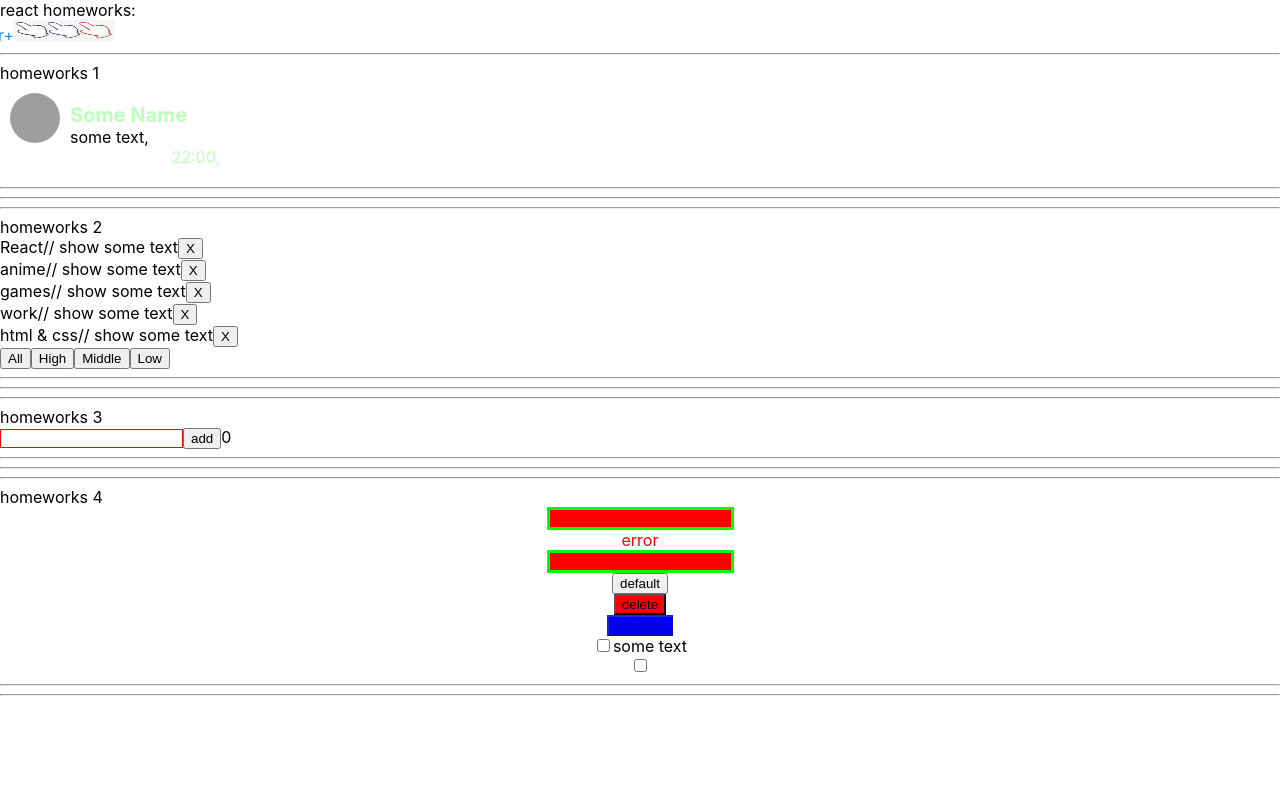
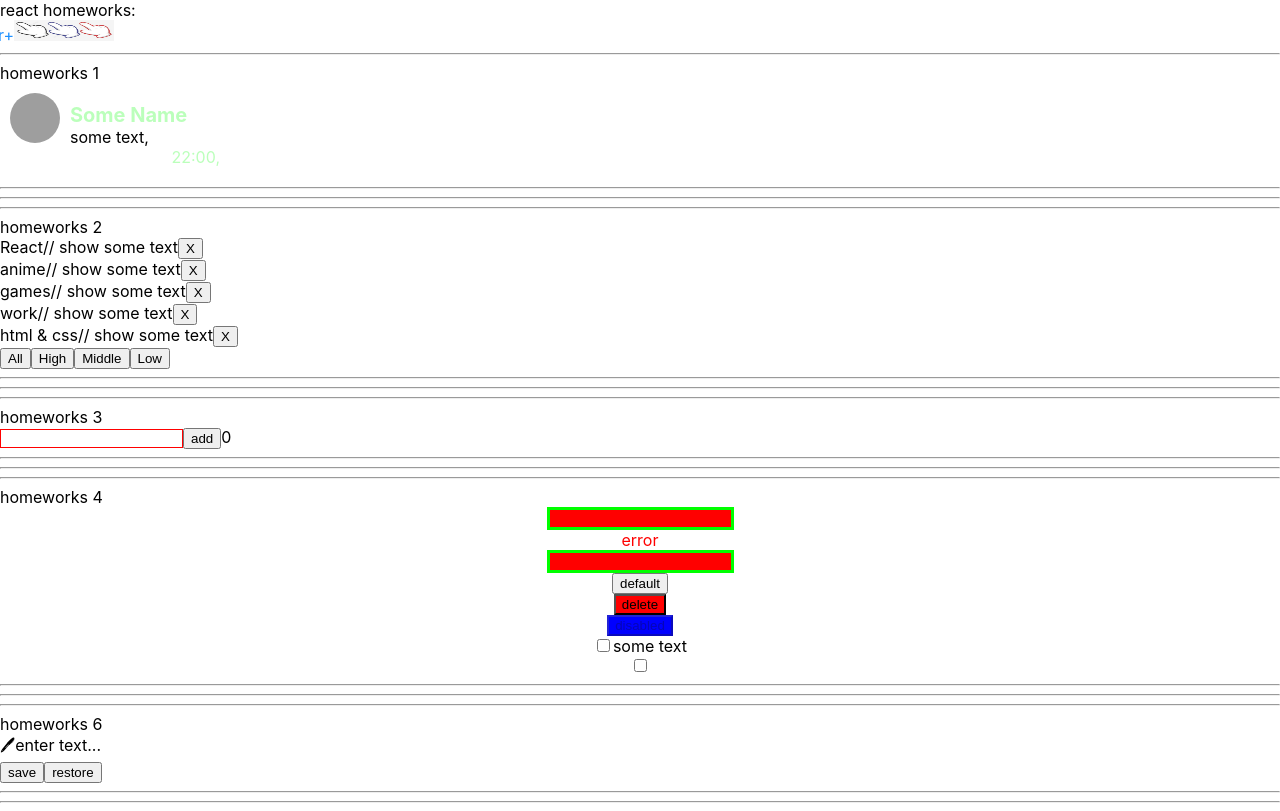
Before and after one commit to romanNikitchyk/HW_Ignat, a React (Create React App) app: page /pre-junior in a window 1280 px wide. Built offline with nearby package versions, Linux system fonts and the light colour scheme; grey boxes are pictures that could not be loaded.

Commit message:
+6 homework

```diff
--- a/src/p2-homeworks/h5-rrd-v6/pages/PreJunior.tsx
+++ b/src/p2-homeworks/h5-rrd-v6/pages/PreJunior.tsx
@@ -3,6 +3,7 @@
 import HW2 from '../../h2/HW2'
 import HW3 from '../../h3/HW3'
 import HW4 from '../../h4/HW4'
+import HW6 from "../../h6/HW6";
 
 function PreJunior() {
     return (
@@ -11,7 +12,7 @@
             <HW2/>
             <HW3/>
             <HW4/>
-            {/*<HW6/>*/}
+            <HW6/>
 
         </div>
     )
--- a/src/p2-homeworks/h6/HW6.tsx
+++ b/src/p2-homeworks/h6/HW6.tsx
@@ -10,7 +10,7 @@
         saveState<string>('editable-span-value', value)
     }
     const restore = () => {
-        // setValue()
+        setValue(restoreState<string>("editable-span-value", ""))
     }
 
     return (
--- a/src/p2-homeworks/h6/common/c4-SuperEditableSpan/SuperEditableSpan.tsx
+++ b/src/p2-homeworks/h6/common/c4-SuperEditableSpan/SuperEditableSpan.tsx
@@ -31,17 +31,17 @@
     const {children, onDoubleClick, className, ...restSpanProps} = spanProps || {}
 
     const onEnterCallback = () => {
-        // setEditMode() // выключить editMode при нажатии Enter
+         setEditMode(false) // выключить editMode при нажатии Enter
 
         onEnter && onEnter()
     }
     const onBlurCallback = (e: React.FocusEvent<HTMLInputElement>) => {
-        // setEditMode() // выключить editMode при нажатии за пределами инпута
+     setEditMode(false) // выключить editMode при нажатии за пределами инпута
 
         onBlur && onBlur(e)
     }
     const onDoubleClickCallBack = (e: React.MouseEvent<HTMLSpanElement, MouseEvent>) => {
-        // setEditMode() // включить editMode при двойном клике
+         setEditMode(true) // включить editMode при двойном клике
 
         onDoubleClick && onDoubleClick(e)
     }
@@ -67,7 +67,7 @@
                         {...restSpanProps}
                     >
                         {/*если нет захардкодженного текста для спана, то значение инпута*/}
-                        {children || restProps.value}
+                        🖊{children || restProps.value}
                     </span>
                 )
             }
```
